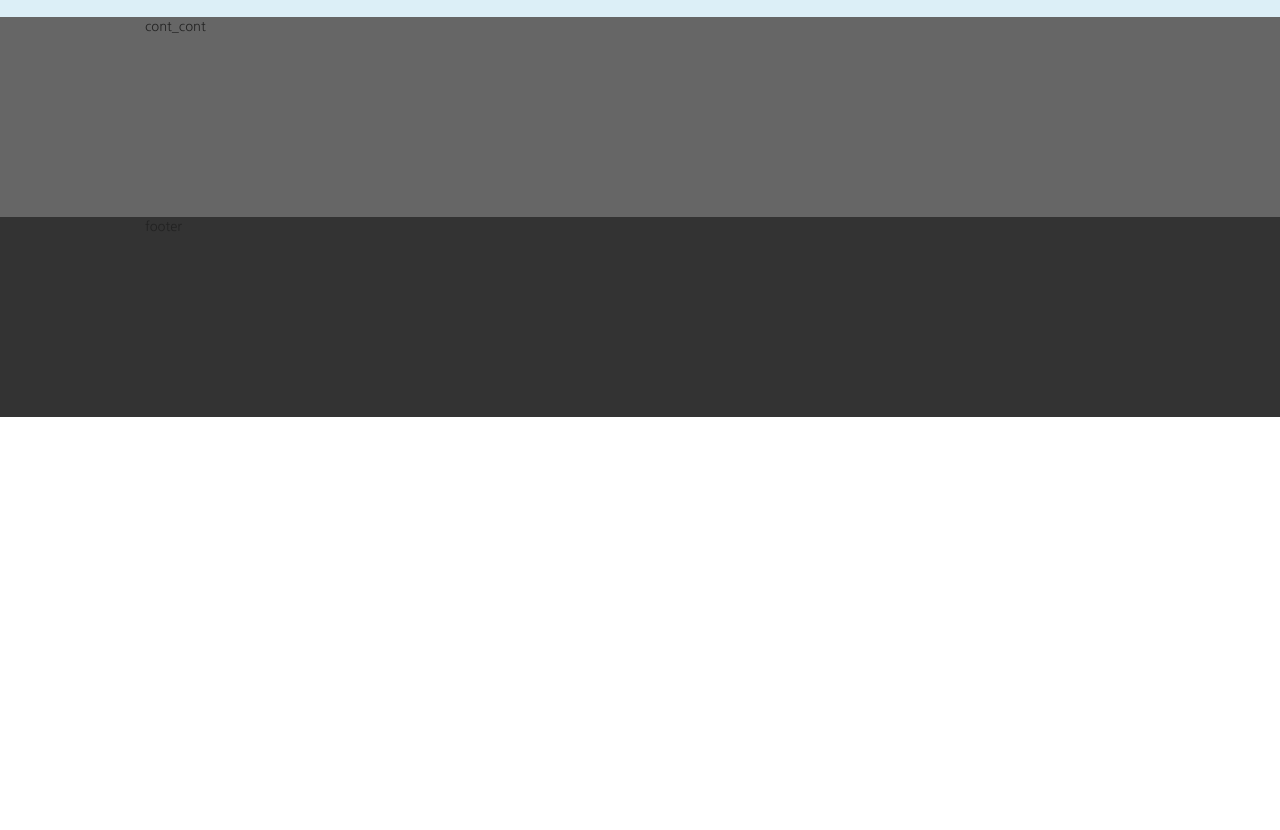
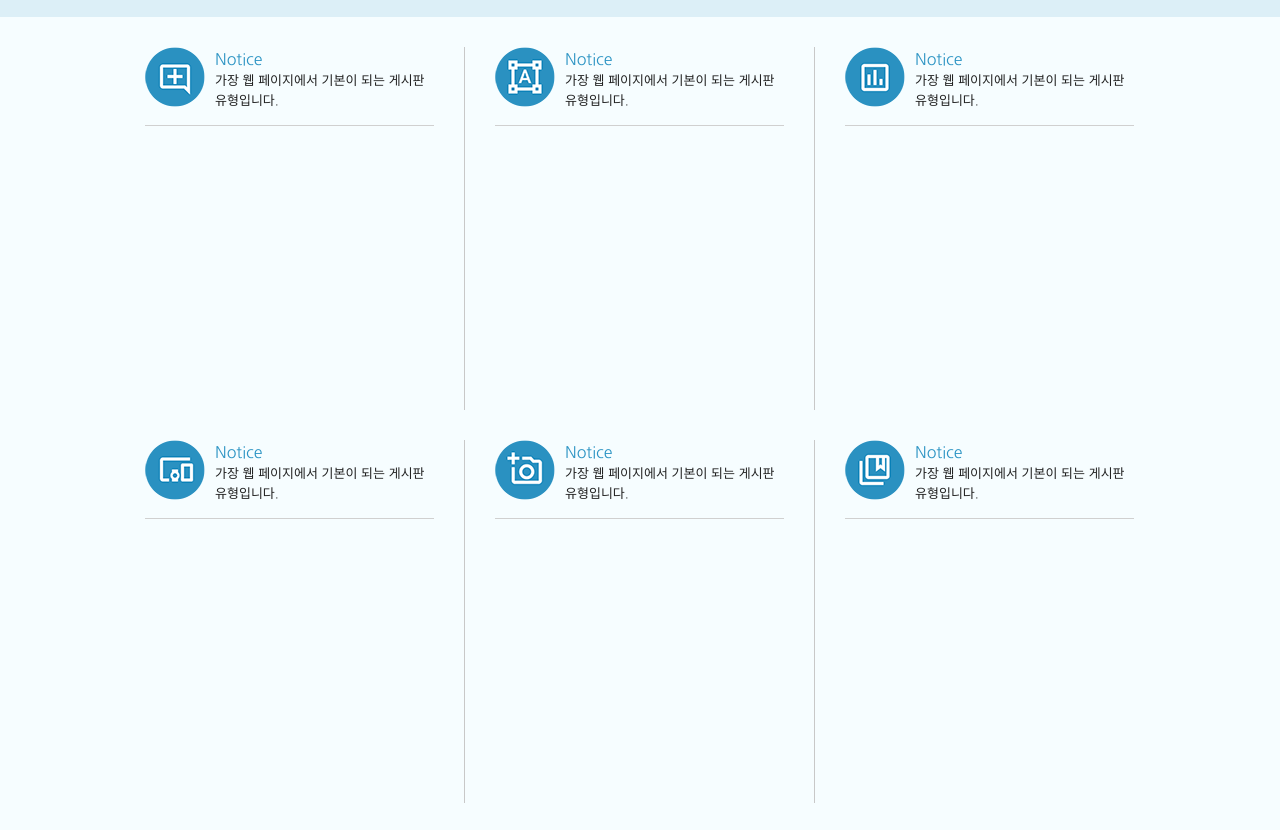
Before and after one commit to kojihun/WebPublishing, a plain HTML site: page webPortfolio01/index.html in a window 1280 px wide. Shown: the part 778-1608 px from the top of the page. Before the commit the page ends 1195 px from the top, so only its background shows below. Drawn offline with Linux system fonts and the light colour scheme; a web font is replaced by a local one.

Commit message:
2020-12-22
- 소작업 게시판 디자인 추가
- 기능은 없음

```diff
--- a/webPortfolio01/css/style.css
+++ b/webPortfolio01/css/style.css
@@ -16,7 +16,7 @@
 #cont_nav {background-color: #f6fdff;}
 #cont_tit {background-color: #EAF7FD;}
 #cont_ban {background-color: #dceff7;}
-#cont_cont {width: 100%; height: 200px; background: #666;}
+#cont_cont {background-color: #f6fdff;}
 
 /* 컨테이너 */
 .container {width: 990px; margin: 0 auto; height: inherit; /* background: rgba(255,255,255,0.3); */}
@@ -79,3 +79,31 @@
 .ban ul li.ban_img3 {text-align: right;}
 .ban ul li img {border: 4px solid #dcdcdc;}
 .ban ul li img:hover {border-color: #98bcdc;}
+
+
+/* 컨텐츠 */
+.cont {overflow: hidden; padding-top: 30px;}
+.cont .column {position: relative; float: left; width: 289px; height: 363px; margin: 0 30px 30px 0; padding-right: 30px;}
+.cont .col1 {border-right: 1px solid #c8c8c8;}
+.cont .col2 {border-right: 1px solid #c8c8c8;}
+.cont .col3 {margin-right: 0; padding-right: 0;}
+.cont .col4 {border-right: 1px solid #c8c8c8;}
+.cont .col5 {border-right: 1px solid #c8c8c8;}
+.cont .col6 {margin-right: 0; padding-right: 0;}
+
+.cont .column .ico_img {display: block; width: 60px; height: 60px; background: url(../img/icon.png) no-repeat; position:  absolute; left: 0; top: 0;}
+.cont .column .ico_tit {padding-left: 70px; font-size: 16px; color: #2c94c4;}
+.cont .column .ico_desc {padding-left: 70px; border-bottom: 1px solid #d0d0d0; padding-bottom: 15px;}
+
+.cont .col1 .ico_img {background-position: 0px -240px;}
+.cont .col2 .ico_img {background-position: 0px -300px;}
+.cont .col3 .ico_img {background-position: 0px -360px;}
+.cont .col4 .ico_img {background-position: 0px -420px;}
+.cont .col5 .ico_img {background-position: 0px -480px;}
+.cont .col6 .ico_img {background-position: 0px -540px;}
+.cont .col1 .ico_img:hover {background-position: -60px -240px;}
+.cont .col2 .ico_img:hover {background-position: -60px -300px;}
+.cont .col3 .ico_img:hover {background-position: -60px -360px;}
+.cont .col4 .ico_img:hover {background-position: -60px -420px;}
+.cont .col5 .ico_img:hover {background-position: -60px -480px;}
+.cont .col6 .ico_img:hover {background-position: -60px -540px;}
--- a/webPortfolio01/index.html
+++ b/webPortfolio01/index.html
@@ -143,7 +143,34 @@
             </div>
             <!-- //cont_ban -->
             <div id="cont_cont">
-                <div class="container">cont_cont</div>
+                <div class="container">
+                    <div class="cont">
+                        <div class="column col1">
+                            <h3><span class="ico_img ir_pm">아이콘</span><span class="ico_tit">Notice</span></h3>
+                            <p class="ico_desc">가장 웹 페이지에서 기본이 되는 게시판 유형입니다.</p>
+                        </div>
+                        <div class="column col2">
+                            <h3><span class="ico_img ir_pm">아이콘</span><span class="ico_tit">Notice</span></h3>
+                            <p class="ico_desc">가장 웹 페이지에서 기본이 되는 게시판 유형입니다.</p>
+                        </div>
+                        <div class="column col3">
+                            <h3><span class="ico_img ir_pm">아이콘</span><span class="ico_tit">Notice</span></h3>
+                            <p class="ico_desc">가장 웹 페이지에서 기본이 되는 게시판 유형입니다.</p>
+                        </div>
+                        <div class="column col4">
+                            <h3><span class="ico_img ir_pm">아이콘</span><span class="ico_tit">Notice</span></h3>
+                            <p class="ico_desc">가장 웹 페이지에서 기본이 되는 게시판 유형입니다.</p>
+                        </div>
+                        <div class="column col5">
+                            <h3><span class="ico_img ir_pm">아이콘</span><span class="ico_tit">Notice</span></h3>
+                            <p class="ico_desc">가장 웹 페이지에서 기본이 되는 게시판 유형입니다.</p>
+                        </div>
+                        <div class="column col6">
+                            <h3><span class="ico_img ir_pm">아이콘</span><span class="ico_tit">Notice</span></h3>
+                            <p class="ico_desc">가장 웹 페이지에서 기본이 되는 게시판 유형입니다.</p>
+                        </div>
+                    </div>
+                </div>
             </div>
             <!-- //cont_cont -->
         </div>
```
